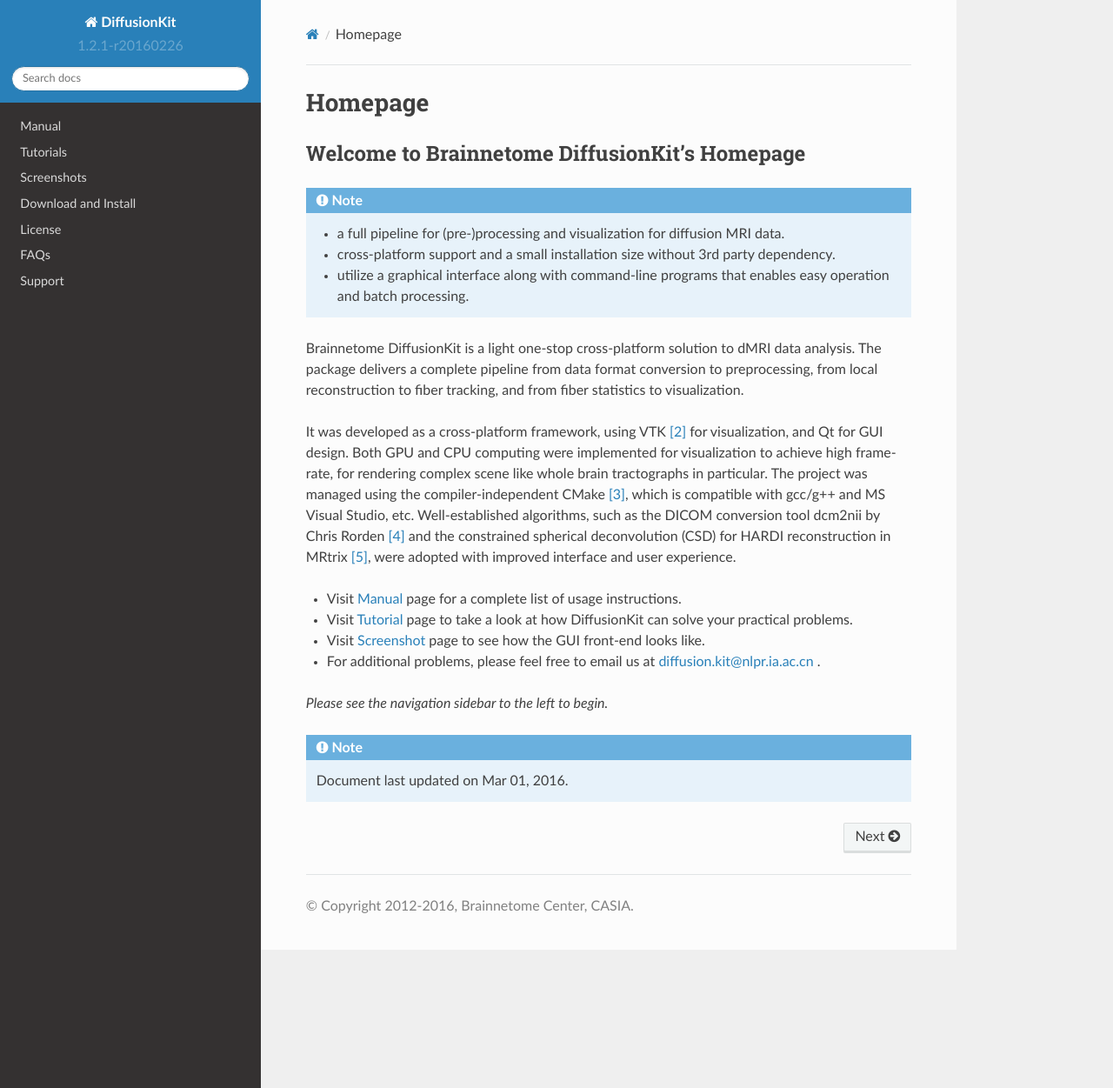
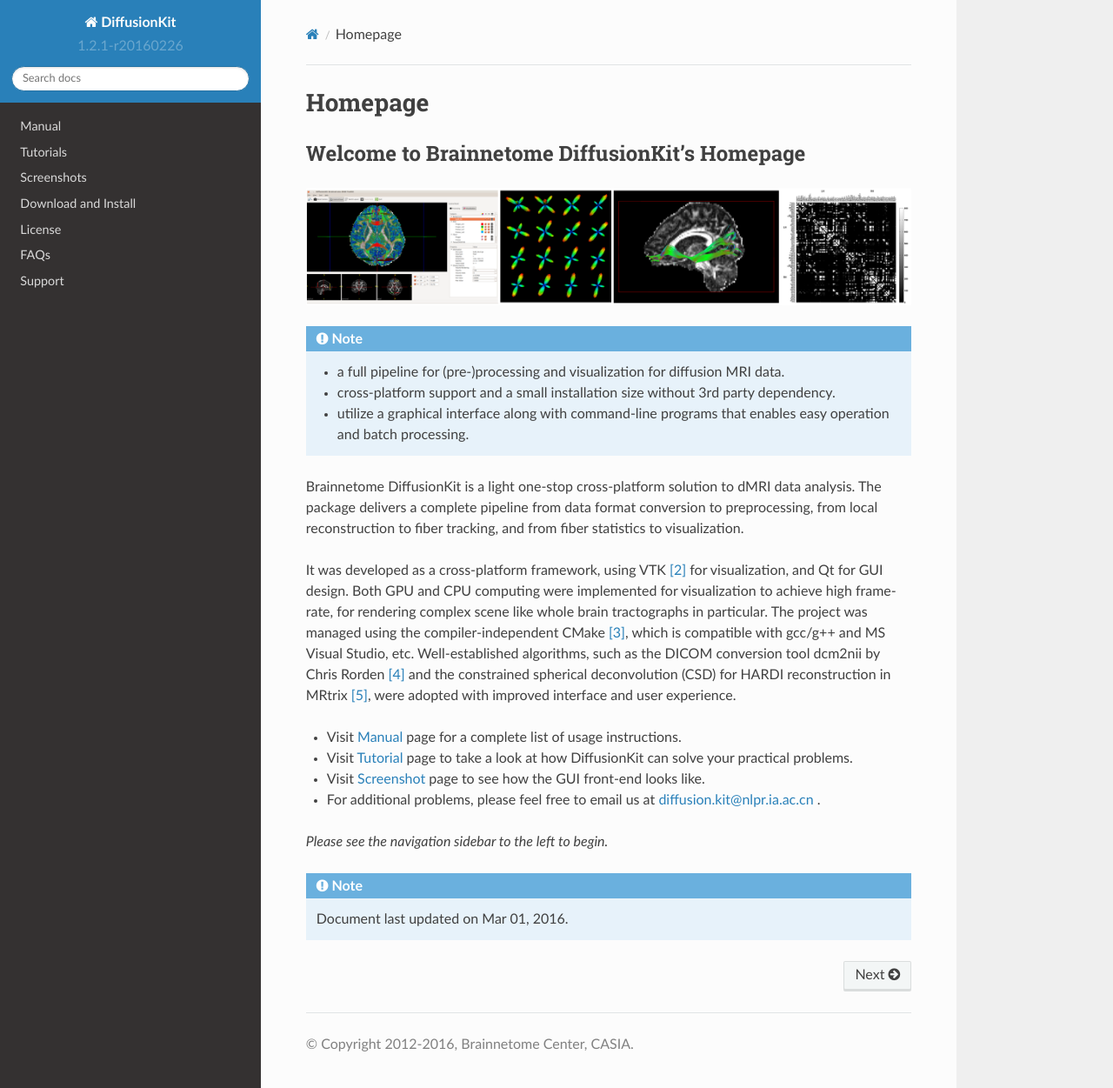
Before and after one commit to brainnetome/diffusionkit, a Sphinx documentation site: the page built from source/index.rst, in a window 1280 px wide and 1251 px high. Shown: the whole window at 87% size. Built offline with Sphinx 7.4.7 and the Read the Docs theme 2.0.0, drawn with Linux system fonts in a browser that asks for light colours.

Commit message:
add banner;

```diff
--- a/source/common.txt
+++ b/source/common.txt
@@ -23,6 +23,9 @@
 
 .. |4A| image:: images/4A.png
    :width: 300
+
+.. |banner| image:: images/web_banner.png
+   :width: 800
 
 .. |mainwindow| image:: images/mainwindow.png
    :width: 320
--- a/source/index.rst
+++ b/source/index.rst
@@ -15,6 +15,8 @@
 
 Welcome to Brainnetome DiffusionKit's Homepage
 ----------------------------------------------
+
+|banner|
 
 .. note::
  * a full pipeline for (pre-)processing and visualization for diffusion MRI data.
--- a/source/userguide.rst
+++ b/source/userguide.rst
@@ -74,7 +74,7 @@
 --------------------------
 
 During the MRI scanning, many factors can cause magnetic field inhomogeneity,
- including changing magnetic fields from the imaging gradients and the radiofrequency
+including changing magnetic fields from the imaging gradients and the radiofrequency
 (RF) coils and yielded biological effects. These effects usually degrade
 the imaging quality, resulting in artifacts including shearing and blurring
 (http://mri-q.com/eddy-current-problems.html).
@@ -179,7 +179,7 @@
 D is only dependent on the direction of G, i.e. . The early works in dMRI
 reported that ADC D is dependent on gradient direction u and used two or
 three DWI images in different directions to detect the properties of tissues.
- Then Basser et al. introduced diffusion tensor `[12] <reference.html#id12>`_ to
+Then Basser et al. introduced diffusion tensor `[12] <reference.html#id12>`_ to
 represent ADC as $D(\\bf{u}) = {\\bf u^{T}}{\\bf D}\\bf{u}$, where ${\\bf D}$
 is called as the diffusion tensor, which is a 3 × 3 symmetric positive deﬁ
 nite matrix independent of u. This method is called as diffusion tensor
```
Also changed, not shown: source/images/data-download-icon.png (added), source/images/web_banner.png (added).
